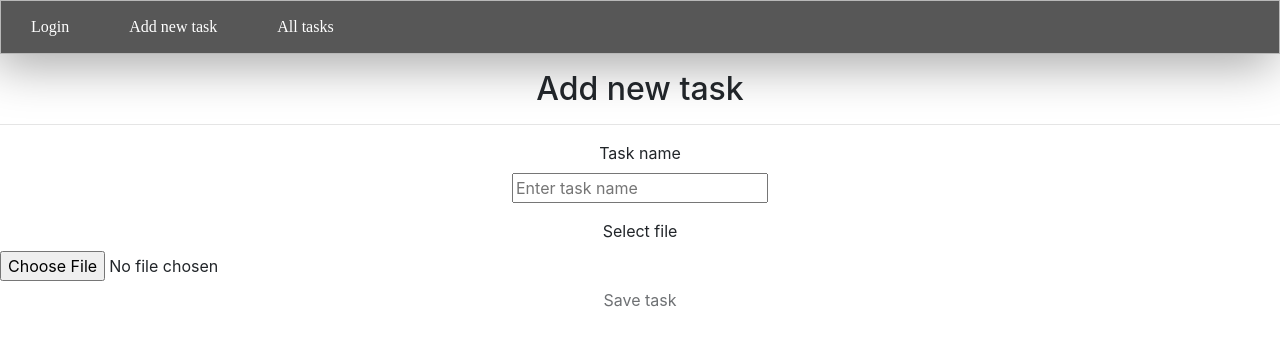
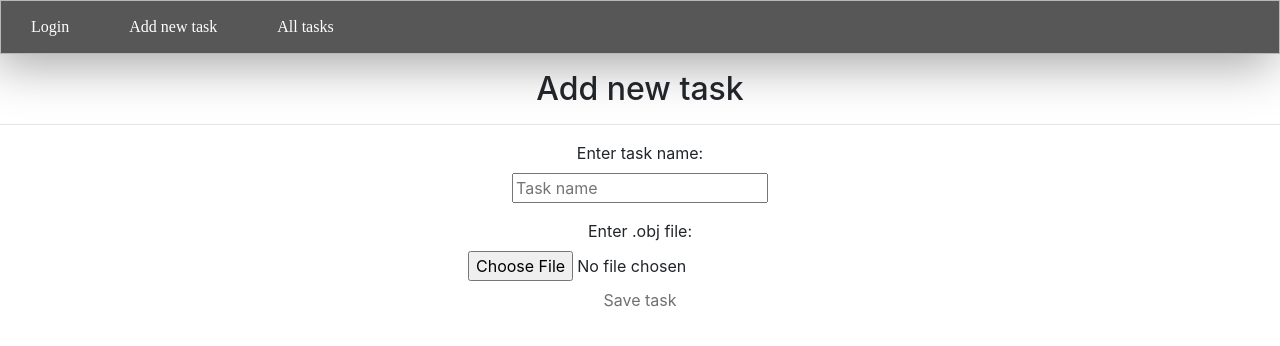
Before and after one commit to do-berry/aiir-app, a React (Create React App) app: page /addnewtask in a window 1280 px wide. Shown: the top 346 px of the page. Built offline with nearby package versions, Linux system fonts and the light colour scheme.

Commit message:
few updates

```diff
--- a/package.json
+++ b/package.json
@@ -6,6 +6,7 @@
     "@testing-library/jest-dom": "^4.2.4",
     "@testing-library/react": "^9.5.0",
     "@testing-library/user-event": "^7.2.1",
+    "axios": "^0.19.2",
     "bootstrap": "^4.4.1",
     "mobx": "^5.15.4",
     "mobx-react": "^6.2.2",
--- a/public/index.html
+++ b/public/index.html
@@ -24,7 +24,7 @@
       work correctly both with client-side routing and a non-root public URL.
       Learn how to configure a non-root public URL by running `npm run build`.
     -->
-    <title>React App</title>
+    <title>Page</title>
   </head>
   <body>
     <noscript>You need to enable JavaScript to run this app.</noscript>
--- a/src/addnewtask/FileUpload.js
+++ b/src/addnewtask/FileUpload.js
@@ -1,16 +1,13 @@
 import React from 'react';
-import Form from 'react-bootstrap/Form';
 
 class FileUpload extends React.Component {
     render() {
         return (
-            <div
-                className='fileUpload'
-                id='inputFile'
-            >
-                <Form.File.Label>Select file</Form.File.Label>
-                <Form.File.Input
+            <div className='inputField'>
+                <input
+                    type='file'
                     //accept='.obj'
+                    onChange={(e) => this.props.onChange(e)}
                 />
             </div>
         );
--- a/src/addnewtask/NewTaskForm.js
+++ b/src/addnewtask/NewTaskForm.js
@@ -1,4 +1,4 @@
-import React, { useState } from 'react';
+import React from 'react';
 import Form from 'react-bootstrap/Form';
 import FileUpload from './FileUpload.js';
 import SaveTaskButton from './SaveTaskButton.js';
@@ -9,29 +9,22 @@ class NewTaskForm extends React.Component {
         super(props);
         this.state = {
             buttonDisabled: true,
-            uploadedFile: false,
-            taskName: ''
+            taskName: '',
+            fileName: ''
         }
+        this.fileInput = React.createRef();
     }
 
     async saveTask() {
         if (!this.state.taskName) {
             return;
         }
-        if (!this.state.uploadedFile) {
+        if (!this.state.taskName) {
             return;
         }
         this.setState({
             buttonDisabled: false
         })
-    }
-
-    async isFileChosen() {
-        if (!document.getElementById("inputFile").value) {
-            this.setState({
-                uploadedFile: true
-            })
-        }
     }
 
     setInputValue(property, val) {
@@ -44,26 +37,35 @@ class NewTaskForm extends React.Component {
         })
     }
 
+    handleChange = (e) => {
+        var files = e.target.files;
+        if (files[0].name !== '') {
+            this.state.fileName = files[0].name;
+        }
+        console.log("fileName: ", this.state.fileName);
+    };
+
     render() {
         return (
             <Form>
                 <h2>Add new task</h2>
                 <hr />
                 <Form.Group controlId="formBasicEmail">
-                    <Form.Label>Task name</Form.Label>
+                    <Form.Label>Enter task name:</Form.Label>
                     <InputField
                         type="text"
-                        placeholder="Enter task name"
+                        placeholder="Task name"
                         value={this.state.taskName ? this.state.taskName : ''}
                         onChange={(val) => this.setInputValue('taskName', val)}
                     />
                 </Form.Group>
+                <Form.Label>Enter .obj file:</Form.Label>
                 <FileUpload
-                    value={this.state.uploadedFile ? this.state.uploadedFile : ''}
-                    onChange={(val) => this.isFileChosen()}
+                    id='inputFile'
+                    onChange={e => this.handleChange(e)}
                 />
                 <SaveTaskButton
-                    disabled={this.state.buttonDisabled}
+                    disabled={!this.state.taskName && !this.state.fileName}
                     onClick={() => this.saveTask()}
                 />
             </Form>
--- a/src/header/Header.js
+++ b/src/header/Header.js
@@ -11,7 +11,7 @@ class Header extends Component {
 
     render() {
         return (
-            <div class="page-header">
+            <div className="page-header">
                 <MenuList menu={this.menu} />
             </div>
         );
@@ -22,8 +22,7 @@ function MenuList(props) {
     return (
         <ul>
             {props.menu.map((item) =>
-                <li><a
-                        key={item}
+                <li key={item}><a
                         href={item.toLowerCase().replace(/ /g, '')}
                         id={item}>
                 {item}</a></li>
--- a/src/login/LoginForm.js
+++ b/src/login/LoginForm.js
@@ -1,7 +1,6 @@
 import React from 'react';
 import InputField from './InputField.js';
 import SubmitButton from './SubmitButton.js';
-import UserStore from '../stores/UserStore.js';
 
 class LoginForm extends React.Component {
   constructor(props) {
```
Also changed, not shown: src/addnewtask/AddNewTask.js (+2 -5 lines), 1 other file (tests, documents, lock files or other folders).
